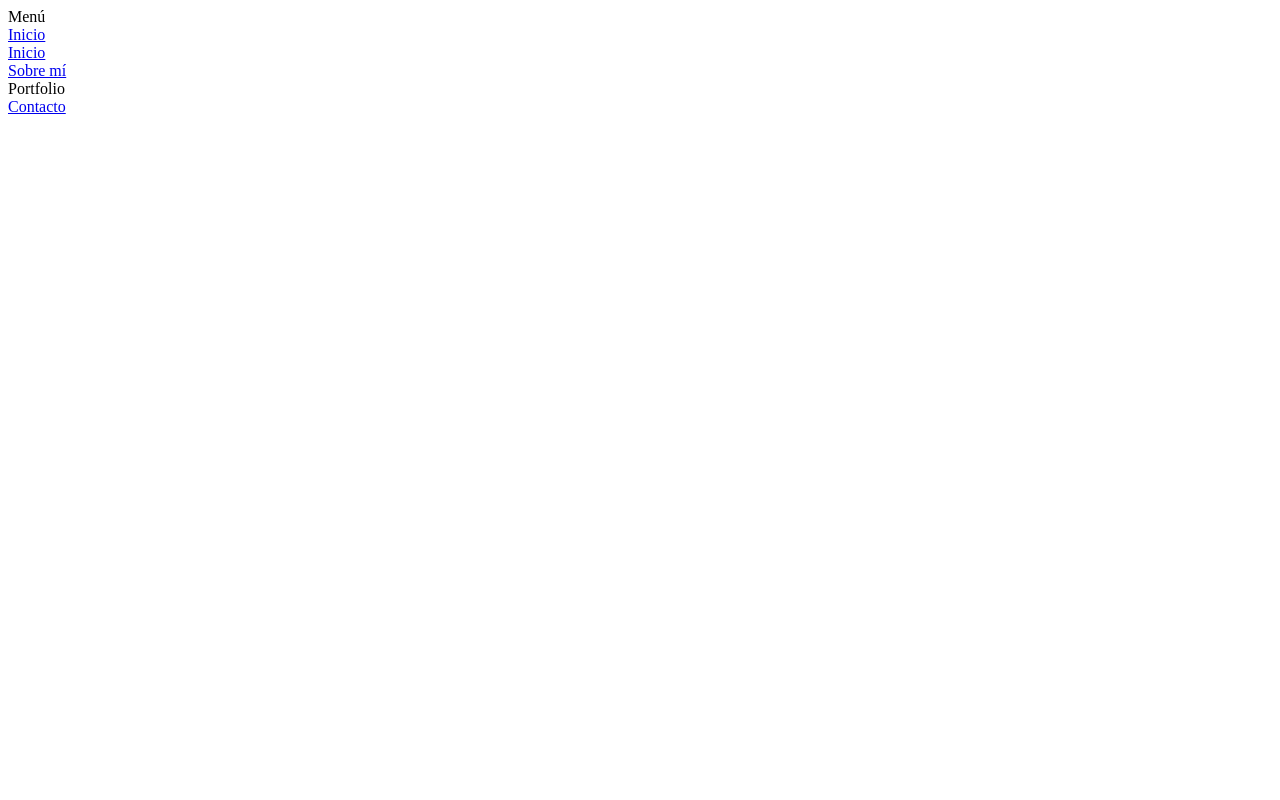
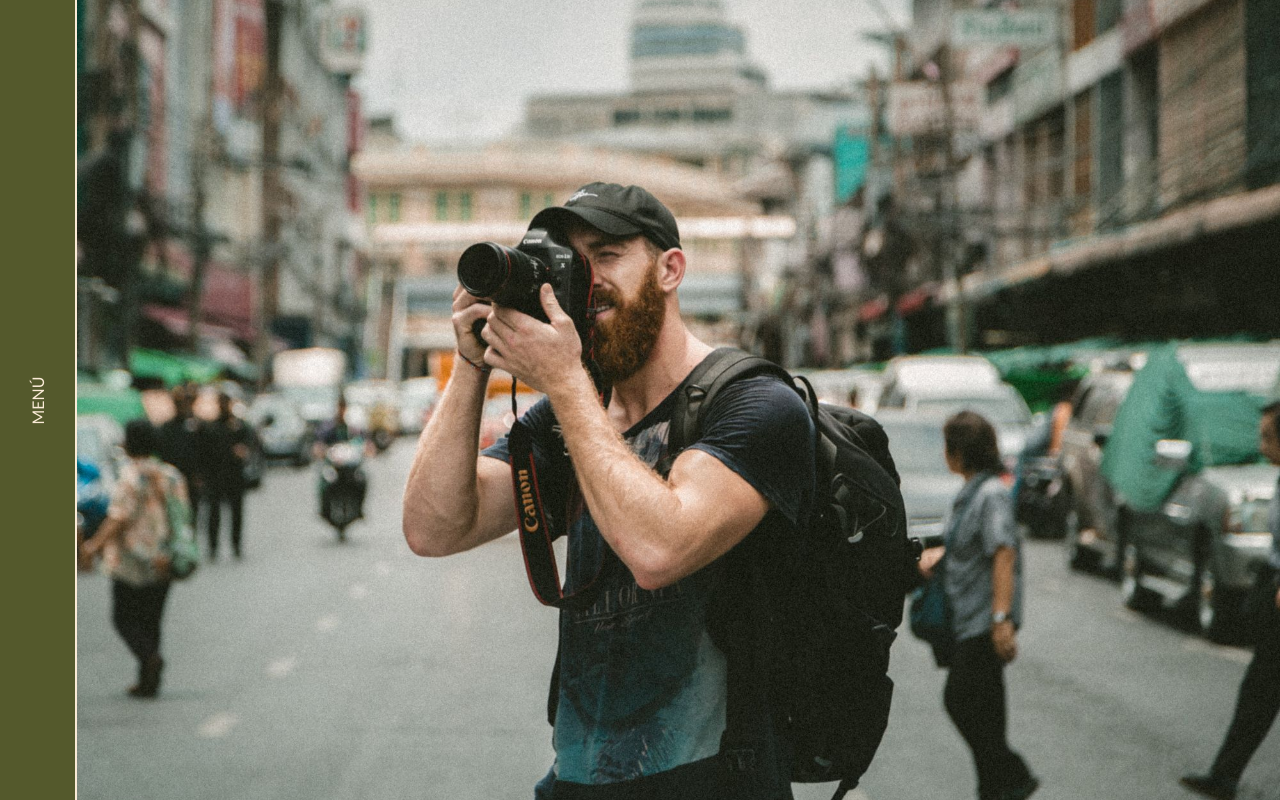
Before and after one commit to Scripts24/slide-out-navigation, a plain HTML site: page index.html in a window 1280 px wide. Drawn offline with nearby package versions, Linux system fonts and the light colour scheme.

Commit message:
TweenMax GSAP

```diff
--- a/css/style.css
+++ b/css/style.css
@@ -0,0 +1,128 @@
+@import url('https://fonts.googleapis.com/css2?family=Lato:ital,wght@0,400;0,700;0,900;1,400&display=swap');
+
+* {
+    margin         : 0;
+    padding        : 0;
+    box-sizing     : border-box;
+    text-decoration: none;
+    font-family    : 'Lato', sans-serif;
+}
+
+body {
+    width     : 100%;
+    height    : 100vh;
+    background: url(/img/bg.jpg) no-repeat center center/cover;
+}
+
+.wrapper {
+    position: fixed;
+    width   : 100%;
+    height  : 100vh;
+}
+
+.navbar {
+    position       : fixed;
+    width          : 6%;
+    height         : 100vh;
+    background     : #54592C;
+    display        : flex;
+    align-items    : center;
+    justify-content: center;
+    border-right   : 2.4px solid antiquewhite;
+}
+
+.nav-toggle {
+    cursor        : pointer;
+    transform     : rotate(-90deg);
+    color         : antiquewhite;
+    font-weight   : lighter;
+    text-transform: uppercase;
+}
+
+.nav {
+    position   : fixed;
+    width      : 0%;
+    height     : 100%;
+    overflow   : hidden;
+    display    : flex;
+    align-items: center;
+    left       : 6%;
+    background : #353131;
+}
+
+.nav-items {
+    margin: 60px;
+}
+
+.nav-item {
+    position : relative;
+    font-size: 120px;
+}
+
+.nav-item a {
+    position      : relative;
+    top           : 140px;
+    color         : #54592C;
+    text-transform: uppercase;
+    font-size     : 140px;
+    font-weight   : lighter;
+    letter-spacing: -8px;
+    transition    : 1s;
+}
+
+.nav-item-wrapper::after {
+    content   : "";
+    position  : absolute;
+    top       : 140px;
+    left      : 0;
+    width     : 110%;
+    height    : 100%;
+    background: #353131;
+    margin    : 0 auto;
+    transition: 1s;
+}
+
+.nav-item::after {
+    content   : "";
+    position  : absolute;
+    top       : 45%;
+    left      : 0;
+    width     : 0%;
+    height    : 2.8px;
+    background: antiquewhite;
+    transition: 0.3s;
+}
+
+.nav-item:hover::after {
+    width: 100%;
+}
+
+/**-------------MEDIA QUERIES--------------*/
+
+@media (max-width:990px) {
+    body {
+        overflow: hidden;
+    }
+
+    .navbar {
+        width: 16%;
+    }
+
+    .nav {
+        left: 16%;
+    }
+
+    .nav-items {
+        margin: 30px;
+    }
+
+    .nav-item a {
+        font-size     : 40px;
+        letter-spacing: 0;
+    }
+
+    .nav-item::after {
+        display: none;
+    }
+
+}
--- a/index.html
+++ b/index.html
@@ -23,12 +23,12 @@
                     <div class="nav-item-wrapper"></div>
                 </div>
                 <div class="nav-item">
-                    <a href="#">Inicio</a>
+                    <a href="#">Portfolio</a>
                     <div class="nav-item-wrapper"></div>
                 </div>
                 <div class="nav-item">
                     <a href="#">Sobre mí</a>
-                    <div class="nav-item-wrapper">Portfolio</div>
+                    <div class="nav-item-wrapper"></div>
                 </div>
                 <div class="nav-item">
                     <a href="#">Contacto</a>
--- a/js/main.js
+++ b/js/main.js
@@ -0,0 +1,26 @@
+TweenMax.from('.navbar', 2, {
+    left: '20%',
+    ease: Expo.easeInOut,
+    delay: 0.4,
+})
+
+let t1 = new TimelineMax({ paused: true })
+
+t1.to('.nav', 1.8, {
+    width: '94%',
+    ease: Expo.easeInOut,
+})
+
+t1.staggerTo('.nav-item a', 0.6, {
+    top: '0px',
+    ease: Expo.easeInOut,
+}, 0.1, '-=0.8')
+
+t1.reverse()
+$(document).on('click', '.nav-toggle', function () {
+    t1.reversed(!t1.reversed())
+})
+
+$(document).on('click', '.nav-item a', function () {
+    t1.reversed(!t1.reversed())
+})
```
Also changed, not shown: img/bg.jpg (added).
